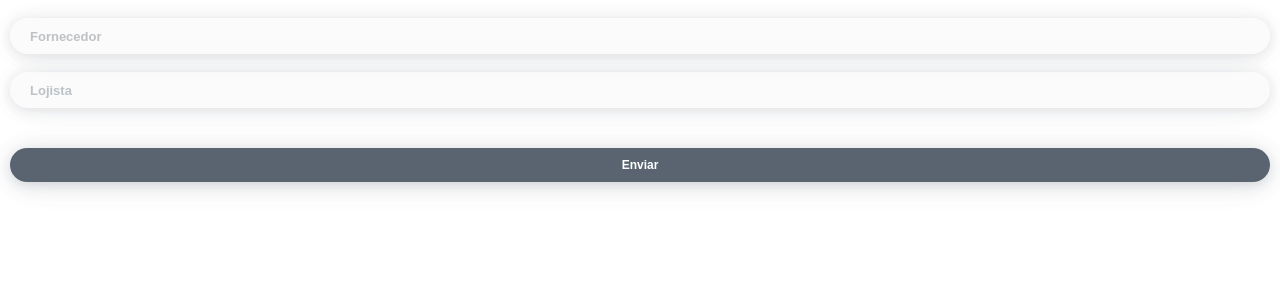
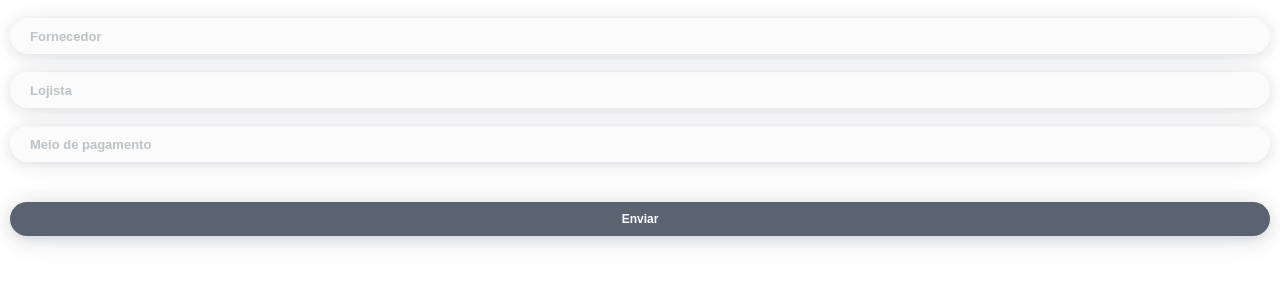
Before and after one commit to vitorbarbosa19/ziro-sales, a React app: page / in a window 1280 px wide. Shown: the top 300 px of the page. Built offline with nearby package versions, Linux system fonts and the light colour scheme.

Commit message:
setup payment method field to form and fix zIndex problem in dropdown

```diff
--- a/src/components/RegisterNewSale/DropDown/styles.js
+++ b/src/components/RegisterNewSale/DropDown/styles.js
@@ -8,7 +8,7 @@ export const container = {
 export const dropdown = {
 	position: 'relative',
 	/* aesthetics */
-	margin: '0 12px',
+	margin: '0 12px'
 }
 
 export const dropdownOff = {
@@ -18,6 +18,7 @@ export const dropdownOff = {
 }
 
 export const dropdownOn = {
+	zIndex: '2',
 	position: 'absolute',
 	height: '200px',
 	overflowX: 'hidden',
@@ -31,18 +32,16 @@ export const dropdownOn = {
 	fontWeight: '700',
 	backgroundColor: '#FAFBFB',
 	boxShadow: `0px 3px 10px 0px rgba(48,62,77,0.10), 0px 3px 20px 0px rgba(48,62,77,0.08),
-	0px 3px 30px 0px rgba(48,62,77,0.06), 0px 3px 40px 0px rgba(48,62,77,0.04)`,
-
+	0px 3px 30px 0px rgba(48,62,77,0.06), 0px 3px 40px 0px rgba(48,62,77,0.04)`
 }
 
 export const overlayOn = {
+	zIndex: '1',
 	position: 'fixed',
 	top: '0',
 	left: '0',
 	width: '100%',
-	height: '100%',
-	zIndex: '-1'
-
+	height: '100%'
 }
 
 export const overlayOff = {
--- a/src/components/RegisterNewSale/Form.js
+++ b/src/components/RegisterNewSale/Form.js
@@ -23,6 +23,15 @@ const Form = (props) => (
 				errorMessage={props.errorReseller}
 				formSubmit={props.uiState === 'submitting'}
 			/>
+			{/* payMethod field */}
+			<DropDown
+				type='text'
+				placeholder='Meio de pagamento'
+				updateParent={props.savePayMethod}
+				listToDisplay={props.payMethods}
+				errorMessage={props.errorPayMethod}
+				formSubmit={props.uiState === 'submitting'}
+			/>
 			{/* submit button */}
 			<input style={submit} type='submit' value='Enviar' />
 		</form>
--- a/src/components/RegisterNewSale/index.js
+++ b/src/components/RegisterNewSale/index.js
@@ -4,6 +4,7 @@ import Form from './Form'
 import { initialState, transition } from './utils/stateMachine'
 import saveSupplier from './methods/saveSupplier'
 import saveReseller from './methods/saveReseller'
+import savePayMethod from './methods/savePayMethod'
 import submitForm from './methods/submitForm'
 
 export default class RegisterNewSale extends Component {
@@ -15,12 +16,15 @@ export default class RegisterNewSale extends Component {
 			/* presentational data */
 			suppliers: [],
 			resellers: [],
+			payMethods: ['Boleto', 'Cheque', 'Crédito', 'Débito', 'Depósito', 'Dinheiro', 'Duplicata'],
 			/* user input data */
 			input_supplier: '',
 			input_reseller: '',
+			input_pay_method: '',
 			/* ui error message */
 			error_supplier: '',
-			error_reseller: ''
+			error_reseller: '',
+			error_pay_method: '',
 		}
 	}
 
@@ -40,7 +44,8 @@ export default class RegisterNewSale extends Component {
 	/* methods */
 	changeUiState = transition(this)
 	saveSupplier = saveSupplier(this)
-	saveReseller= saveReseller(this)
+	saveReseller = saveReseller(this)
+	savePayMethod = savePayMethod(this)
 	submitForm = submitForm(this)
 	/* ------ */
 	render() {
@@ -52,6 +57,9 @@ export default class RegisterNewSale extends Component {
 				resellers={this.state.resellers}
 				saveReseller={this.saveReseller}
 				errorReseller={this.state.error_reseller}
+				payMethods={this.state.payMethods}
+				savePayMethod={this.savePayMethod}
+				errorPayMethod={this.state.error_pay_method}
 				submitForm={this.submitForm}
 				uiState={this.state.uiState}
 			/>
--- /dev/null
+++ b/src/components/RegisterNewSale/methods/savePayMethod.js
@@ -0,0 +1,5 @@
+const savePayMethod = (that) => (input) => {
+	that.setState({ input_pay_method: input })
+}
+
+export default savePayMethod
--- a/src/components/RegisterNewSale/methods/submitForm.js
+++ b/src/components/RegisterNewSale/methods/submitForm.js
@@ -6,14 +6,19 @@ const submitForm = (that) => async (event) => {
 	const resellerExists = that.state.input_reseller === that.state.resellers.find( (reseller) => {
 		return reseller === that.state.input_reseller
 	})
-	if (supplierExists && resellerExists) {
+	const payMethodExists = that.state.input_pay_method === that.state.payMethods.find( (payMethod) => {
+		return payMethod === that.state.input_pay_method
+	})
+	if (supplierExists && resellerExists && payMethodExists) {
 		that.changeUiState('FORM_SUBMIT')
 		await setTimeout( () => alert('submitted'), 1000)
 		that.setState({
 			input_supplier: '',
 			input_reseller: '',
+			input_pay_method: '',
 			error_supplier: '',
-			error_reseller: ''
+			error_reseller: '',
+			error_pay_method: '',
 		})
 		that.changeUiState('SUBMIT_OK')
 	} else {
@@ -25,6 +30,10 @@ const submitForm = (that) => async (event) => {
 			that.setState({ error_reseller: ''})
 		:
 			that.setState({ error_reseller: 'Esse lojista não está cadastrado' })
+		payMethodExists ?
+			that.setState({ error_pay_method: '' })
+		:
+			that.setState({ error_pay_method: 'Esse meio de pagamento não está cadastrado' })
 	}
 }
 
```
